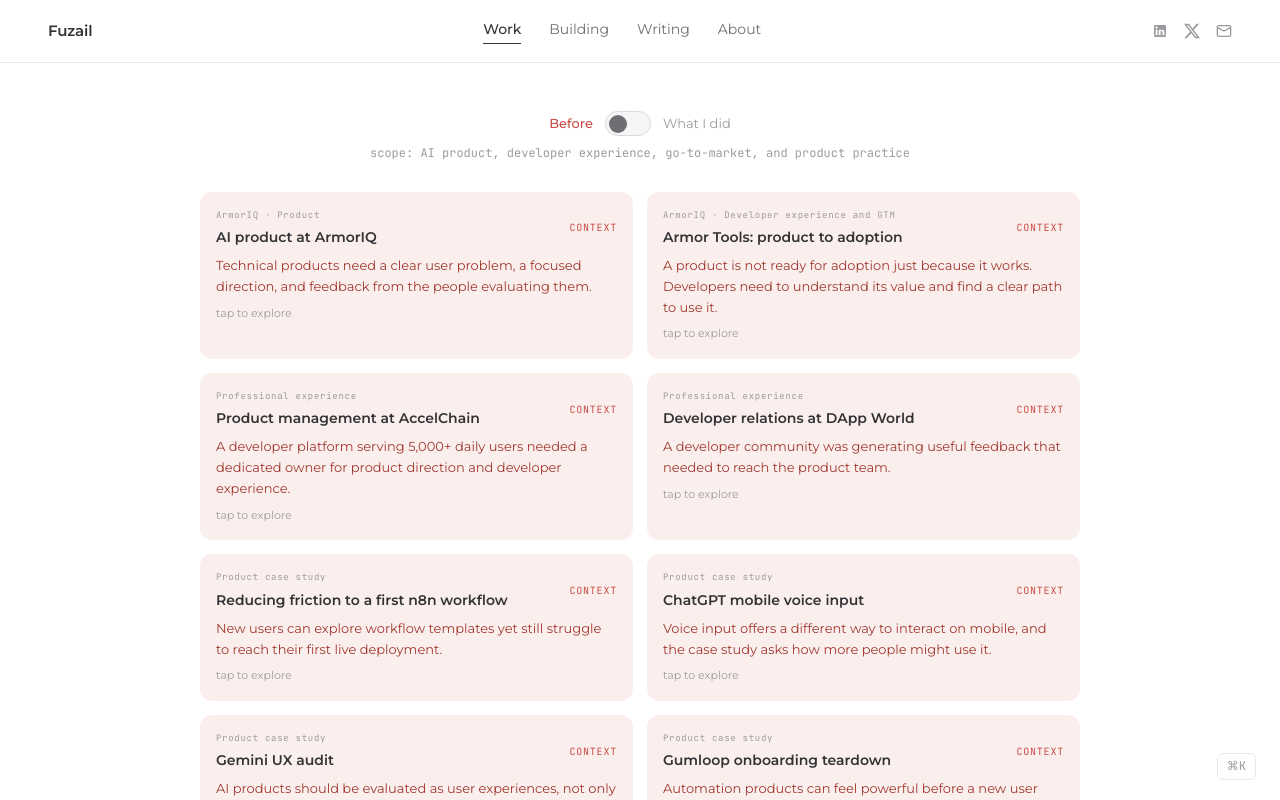
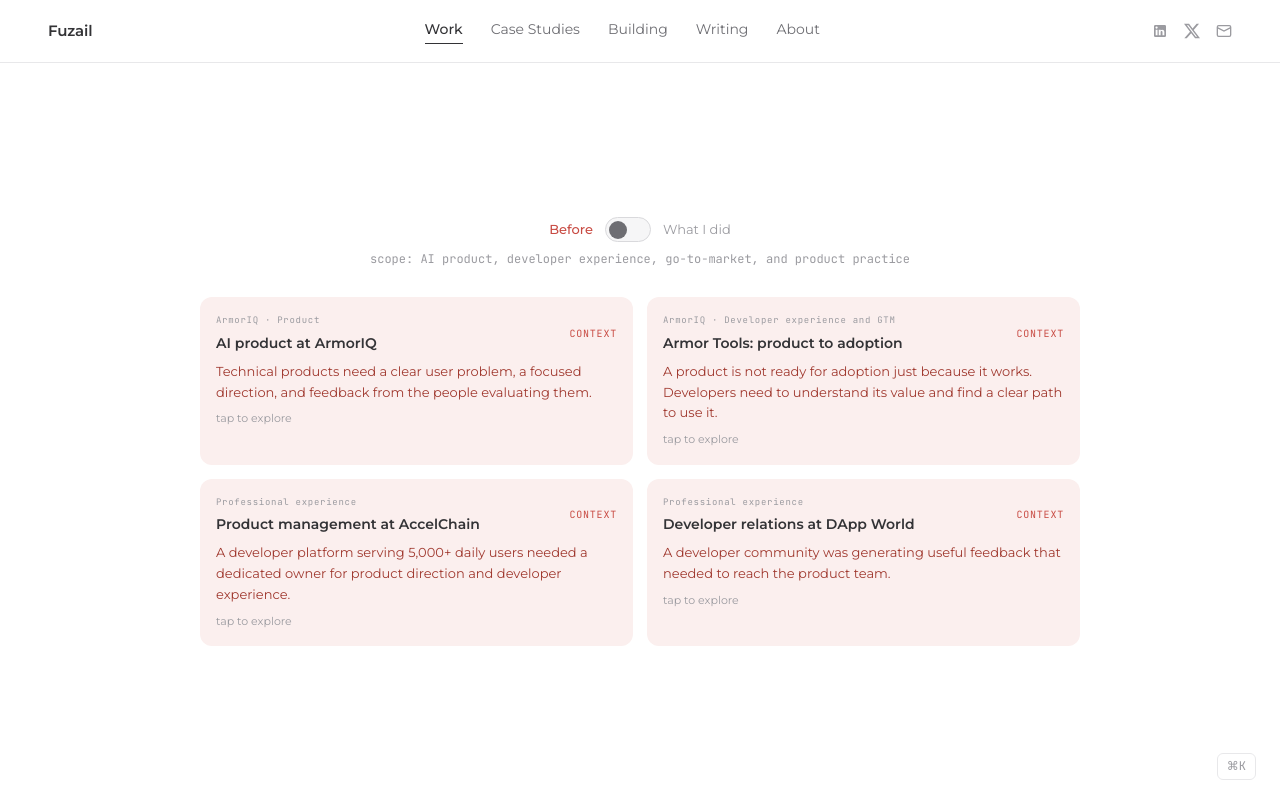
Before and after one commit to Fuzailkazi/portfolio, a Next.js app: page /work in a window 1280 px wide. Built offline with nearby package versions, Linux system fonts and the light colour scheme.

Commit message:
Add dedicated product case studies page

```diff
--- /dev/null
+++ b/app/case-studies/page.tsx
@@ -0,0 +1,27 @@
+import { caseStudies } from "@/content/case-studies";
+import { site } from "@/content/site";
+
+export default function CaseStudiesPage() {
+  return (
+    <div className="h-full overflow-y-auto p-12 max-[720px]:px-5 max-[720px]:py-7">
+      <div className="mx-auto max-w-[760px]">
+        <h1 className="mb-2 text-[24px] font-semibold tracking-[-0.02em]">{site.pages.caseStudies}</h1>
+        <p className="mb-6 text-[14px] text-text-2">
+          Product Manager Fellowship work and product exercises, separate from my professional experience and deployed builds.
+        </p>
+        <div className="grid grid-cols-2 gap-[14px] max-[720px]:grid-cols-1">
+          {caseStudies.map((study) => (
+            <article key={study.title} className="rounded border border-border p-4 transition-colors duration-150 hover:border-border-2">
+              <span className="font-mono text-[10px] tracking-[0.08em] text-accent">{study.format}</span>
+              <h2 className="mt-2 text-[15px] font-semibold">{study.title}</h2>
+              <p className="mt-1 text-[13px] text-text-2">{study.summary}</p>
+              <a className="mt-3 inline-block text-[12px] text-accent" href={study.href} target="_blank" rel="noreferrer">
+                {study.linkLabel} ↗
+              </a>
+            </article>
+          ))}
+        </div>
+      </div>
+    </div>
+  );
+}
--- a/app/sitemap.ts
+++ b/app/sitemap.ts
@@ -5,7 +5,7 @@
 
 // /coffee is intentionally excluded — it's unlisted (see app/coffee/page.tsx).
 export default async function sitemap(): Promise<MetadataRoute.Sitemap> {
-  const staticRoutes = ["", "/work", "/projects", "/notes", "/about", "/changelog"];
+  const staticRoutes = ["", "/work", "/case-studies", "/projects", "/notes", "/about", "/changelog"];
   const caseRoutes = work.filter((item) => item.hasCase).map((item) => `/work/${item.slug}`);
   const noteRoutes = (await getNoteSlugs()).map((slug) => `/notes/${slug}`);
 
--- /dev/null
+++ b/content/case-studies.ts
@@ -0,0 +1,44 @@
+export const caseStudies = [
+  {
+    title: "ChatGPT mobile voice input",
+    format: "Product case study",
+    summary: "Exploring how to increase the use of voice input in the ChatGPT mobile app.",
+    href: "https://nextleap.app/portfolio/fuzail-kazi",
+    linkLabel: "View portfolio",
+  },
+  {
+    title: "n8n activation and first workflow",
+    format: "Activation strategy · Project deck",
+    summary: "Research into the gap between exploring workflow templates and reaching a first live deployment, with a proposed guided learning path and in-canvas assistant.",
+    href: "https://assets.nextleap.app/submissions/NLn8n-0c10e538-7621-4a57-a830-14802f8aaff3.pdf",
+    linkLabel: "View project deck",
+  },
+  {
+    title: "Gemini UX audit",
+    format: "UX audit",
+    summary: "A structured review of the Gemini experience using Laws of UX.",
+    href: "https://nextleap.app/portfolio/fuzail-kazi",
+    linkLabel: "View portfolio",
+  },
+  {
+    title: "Gumloop onboarding teardown",
+    format: "Product teardown",
+    summary: "An examination of the onboarding journey and how users reach value in an AI workflow product.",
+    href: "https://nextleap.app/portfolio/fuzail-kazi",
+    linkLabel: "View portfolio",
+  },
+  {
+    title: "Bumble date-planning assistant",
+    format: "Product wireframe",
+    summary: "A wireframe exploring an AI-assisted way to turn a match conversation into a plan.",
+    href: "https://nextleap.app/portfolio/fuzail-kazi",
+    linkLabel: "View portfolio",
+  },
+  {
+    title: "FanCode live match community",
+    format: "Product exercise",
+    summary: "A product exercise exploring community participation around live sports matches.",
+    href: "https://nextleap.app/portfolio/fuzail-kazi",
+    linkLabel: "View portfolio",
+  },
+];
--- a/content/site.ts
+++ b/content/site.ts
@@ -16,6 +16,7 @@
   pages: {
     home: "Home",
     work: "Work",
+    caseStudies: "Case Studies",
     projects: "Building",
     notes: "Writing",
     about: "About",
--- a/content/work.ts
+++ b/content/work.ts
@@ -76,82 +76,4 @@
     hasCase: false,
     full: false,
   },
-  {
-    slug: "n8n-activation",
-    title: "Reducing friction to a first n8n workflow",
-    icon: "compass",
-    before: "New users can explore workflow templates yet still struggle to reach their first live deployment.",
-    after: "For a NextLeap PM Fellowship case study, I researched the activation gap and proposed a guided learning path with an in-canvas assistant.",
-    call: "Focus the experience on helping a new user achieve a safe first success, not just browse templates.",
-    scope: "NextLeap Product Manager Fellowship · product case study",
-    category: "Product case study",
-    externalUrl: "https://assets.nextleap.app/submissions/NLn8n-0c10e538-7621-4a57-a830-14802f8aaff3.pdf",
-    hasCase: false,
-    full: false,
-  },
-  {
-    slug: "chatgpt-voice",
-    title: "ChatGPT mobile voice input",
-    icon: "compass",
-    before: "Voice input offers a different way to interact on mobile, and the case study asks how more people might use it.",
-    after: "A NextLeap PM Fellowship case study exploring ways to increase voice-input usage in the ChatGPT mobile app.",
-    call: "Make the value and ease of voice input clear at the moments it can help most.",
-    scope: "NextLeap Product Manager Fellowship · product case study",
-    category: "Product case study",
-    externalUrl: "https://nextleap.app/portfolio/fuzail-kazi",
-    hasCase: false,
-    full: false,
-  },
-  {
-    slug: "gemini-ux-audit",
-    title: "Gemini UX audit",
-    icon: "compass",
-    before: "AI products should be evaluated as user experiences, not only as model capabilities.",
-    after: "A NextLeap PM Fellowship UX audit using Laws of UX to examine the Gemini experience.",
-    call: "Use recognizable UX principles to make qualitative product feedback more structured.",
-    scope: "NextLeap Product Manager Fellowship · UX audit",
-    category: "Product case study",
-    externalUrl: "https://nextleap.app/portfolio/fuzail-kazi",
-    hasCase: false,
-    full: false,
-  },
-  {
-    slug: "gumloop-onboarding",
-    title: "Gumloop onboarding teardown",
-    icon: "compass",
-    before: "Automation products can feel powerful before a new user knows where to begin.",
-    after: "A NextLeap PM Fellowship teardown of Gumloop onboarding, focused on helping users reach value sooner.",
-    call: "Trace the journey to first value and identify where guidance could reduce uncertainty.",
-    scope: "NextLeap Product Manager Fellowship · product teardown",
-    category: "Product case study",
-    externalUrl: "https://nextleap.app/portfolio/fuzail-kazi",
-    hasCase: false,
-    full: false,
-  },
-  {
-    slug: "bumble-assistant",
-    title: "Bumble date-planning assistant",
-    icon: "compass",
-    before: "A promising conversation does not always turn into a concrete plan.",
-    after: "A NextLeap PM Fellowship wireframe exploring an AI-assisted date-planning experience.",
-    call: "Use AI to help move from conversation to a useful suggestion while keeping people in control.",
-    scope: "NextLeap Product Manager Fellowship · wireframe",
-    category: "Product case study",
-    externalUrl: "https://nextleap.app/portfolio/fuzail-kazi",
-    hasCase: false,
-    full: false,
-  },
-  {
-    slug: "fancode-community",
-    title: "FanCode live match community",
-    icon: "users",
-    before: "Live match viewing creates a moment to participate, not only follow a score.",
-    after: "A NextLeap PM Fellowship product exercise exploring community engagement around live FanCode matches.",
-    call: "Connect the live event with lightweight ways for fans to take part together.",
-    scope: "NextLeap Product Manager Fellowship · product exercise",
-    category: "Product case study",
-    externalUrl: "https://nextleap.app/portfolio/fuzail-kazi",
-    hasCase: false,
-    full: false,
-  },
 ];
--- a/lib/nav.ts
+++ b/lib/nav.ts
@@ -3,6 +3,7 @@
 /** Single source for the primary nav — shared by the header and the mobile bottom bar. */
 export const navItems = [
   { href: "/work", label: site.pages.work },
+  { href: "/case-studies", label: site.pages.caseStudies },
   { href: "/projects", label: site.pages.projects },
   { href: "/notes", label: site.pages.notes },
   { href: "/about", label: site.pages.about },
--- a/lib/types.ts
+++ b/lib/types.ts
@@ -22,6 +22,7 @@
   pages: {
     home: string;
     work: string;
+    caseStudies: string;
     projects: string;
     notes: string;
     about: string;
```
